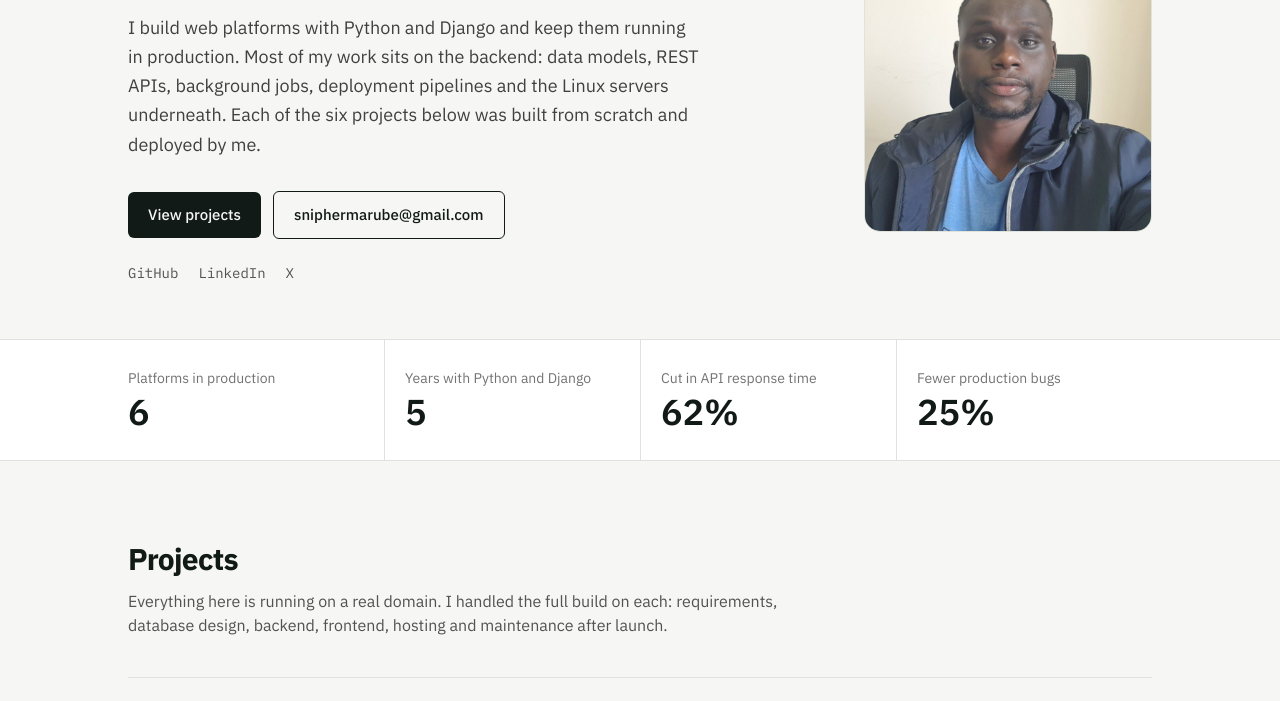
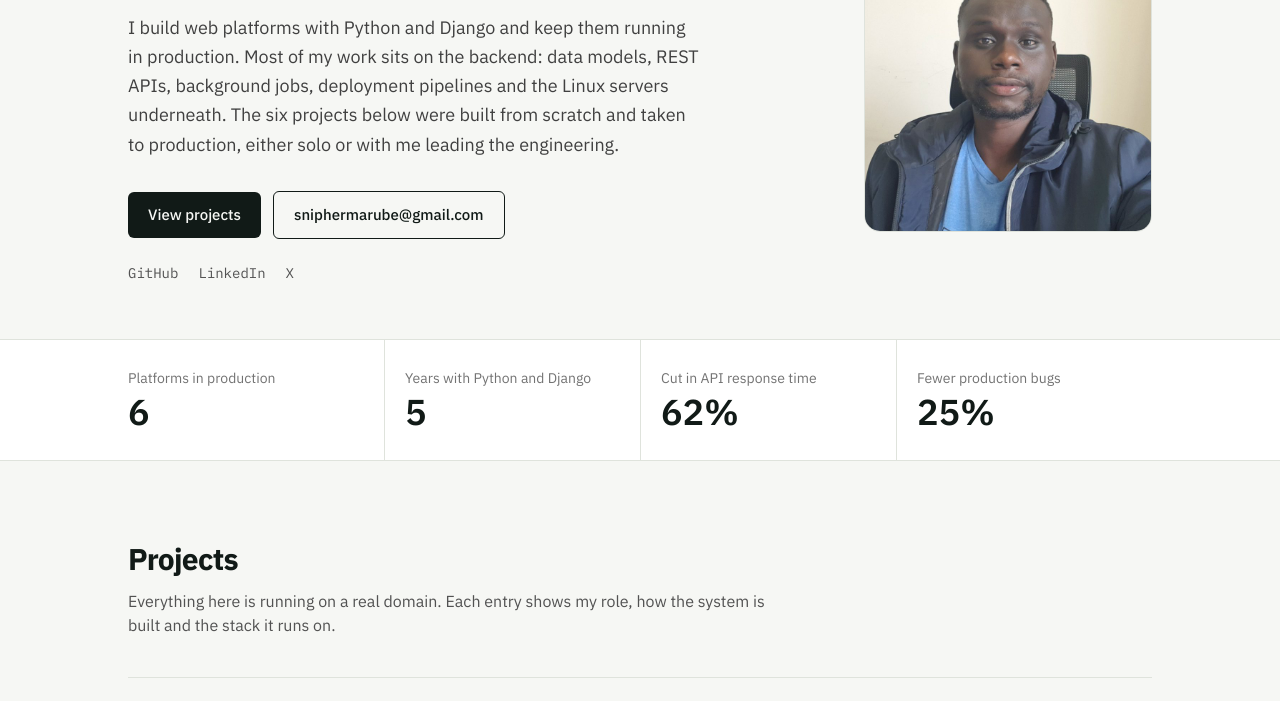
Before and after one commit to snipher-marube/snipher-marube.github.io, a website: page index.html in a window 1280 px wide. Shown: the part 251-952 px from the top of the page. Drawn offline with Linux system fonts and the light colour scheme.

Commit message:
Align intro copy with per-project roles
Co-Authored-By: Claude Opus 5.5 <noreply@anthropic.com>
Claude-Session: https://claude.ai/code/session_01MWYEJy6WFqDjXdnK5sAtmf

```diff
--- a/index.html
+++ b/index.html
@@ -37,8 +37,8 @@
         <p class="mt-6 max-w-xl text-lg leading-relaxed text-neutral-700">
           I build web platforms with Python and Django and keep them running in production.
           Most of my work sits on the backend: data models, REST APIs, background jobs,
-          deployment pipelines and the Linux servers underneath. Each of the six projects
-          below was built from scratch and deployed by me.
+          deployment pipelines and the Linux servers underneath. The six projects below were
+          built from scratch and taken to production, either solo or with me leading the engineering.
         </p>
         <div class="mt-8 flex flex-wrap items-center gap-3">
           <a href="#projects" class="rounded-md bg-ink px-5 py-3 text-[15px] font-medium text-paper hover:bg-neutral-800">View projects</a>
@@ -80,8 +80,8 @@
     <section id="projects" class="mx-auto max-w-page px-5 py-16 sm:px-8 md:py-20">
       <h2 class="text-3xl font-bold tracking-tight">Projects</h2>
       <p class="mt-3 max-w-2xl text-neutral-600">
-        Everything here is running on a real domain. I handled the full build on each:
-        requirements, database design, backend, frontend, hosting and maintenance after launch.
+        Everything here is running on a real domain. Each entry shows my role, how the system
+        is built and the stack it runs on.
       </p>
 
       <div class="mt-10 divide-y divide-line border-y border-line">
```
